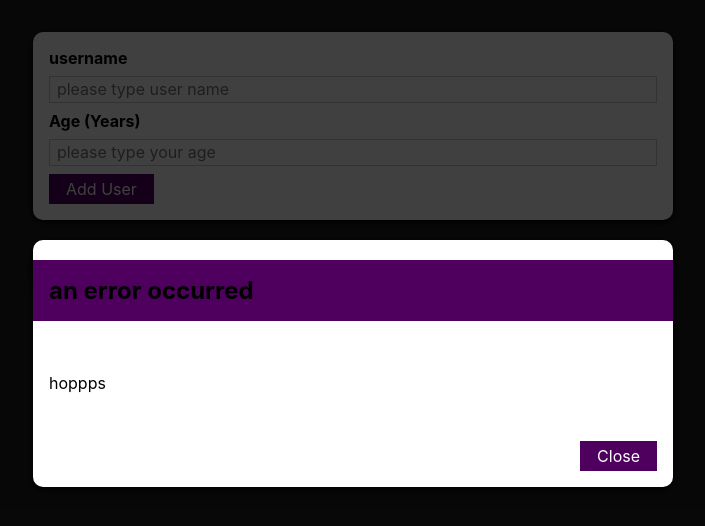
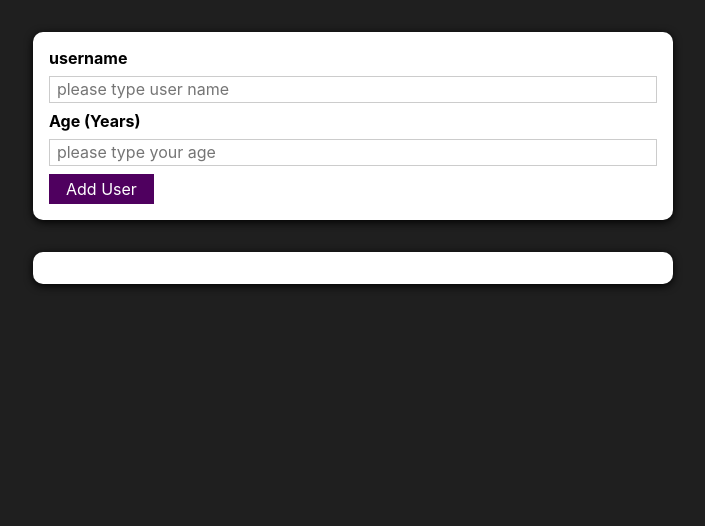
Before and after one commit to Ahanci/a-complete-basic-react-project, a React (Create React App) app: page / in a window 1280 px wide. Shown: the top 526 px of the page, without its empty margins (287-992 px from the left). Built offline with nearby package versions, Linux system fonts and the light colour scheme.

Commit message:
activateTheModalCloseButton

```diff
--- a/src/Components/UI/ErrorModal.js
+++ b/src/Components/UI/ErrorModal.js
@@ -6,7 +6,7 @@ import classes from './ErrorModal.module.css';
 const ErrorModal = props => {
     return (
         <div>
-            <div className={classes.backdrop} />
+            <div className={classes.backdrop} onClick={props.onConfirm} />
             <Card className={classes.modal} >
                 <header>
                     <h2 className={classes.header} > {props.title} </h2>
@@ -15,7 +15,7 @@ const ErrorModal = props => {
                     <p>{props.message}</p>
                 </div>
                 <footer className={classes.actions} >
-                    <Button> Close </Button>
+                    <Button onClick={props.onConfirm} > Close </Button>
 
                 </footer>
 
--- a/src/Components/Users/AddUser.js
+++ b/src/Components/Users/AddUser.js
@@ -5,23 +5,10 @@ import Button from "../UI/Button";
 import ErrorModal from "../UI/ErrorModal";
 
 const AddUser = props => {
+
     const [enteredUserName, setEnteredUserName] = useState('');
     const [enteredAge, setEnteredAge] = useState('');
-
-    const addUserHandler = (e) => {
-        e.preventDefault();
-        if (enteredUserName.trim().length === 0 || enteredAge.trim().length === 0) {
-            return;
-        }
-        if (+enteredAge < 1) {
-            return;
-        }
-        props.onAddUser(enteredUserName, enteredAge);
-
-        setEnteredAge('');
-        setEnteredUserName('');
-    }
-
+    const [error, setError] = useState();
     const userNameChangeHandler = e => {
         setEnteredUserName(e.target.value)
 
@@ -31,9 +18,46 @@ const AddUser = props => {
         setEnteredAge(e.target.value)
 
     }
+
+    const addUserHandler = (e) => {
+        e.preventDefault();
+
+        if (+enteredAge < 1) {
+            setError({
+                title: 'Invalid Age',
+                message: 'Please enter an Age which is bigger than 1 '
+            })
+            return;// BUNLAR KALACAK ÇÜNKÜ BU ŞART OLDUĞUNDA LİSTEYE EKLEME YAPILMASIN İSTİYORUM
+        };
+
+        if (enteredUserName.trim().length === 0 || enteredAge.trim().length === 0) {
+            setError({
+                title: 'Invalid Input',
+                message: 'please enter a valid name and age(values must not be empty)'
+            })
+            return;
+        }
+
+
+        props.onAddUser(enteredUserName, enteredAge);
+
+
+        console.log(enteredUserName, enteredAge);
+
+
+
+        setEnteredAge('');
+        setEnteredUserName('');
+    }
+
+    const errorHandler = () => {
+        setError(null); // this treaty as a falsy value and so that there will not be a modal
+    }
+
+
     return (
         <div>
-            <ErrorModal title='an error occurred' message='hoppps' />
+            {error && <ErrorModal title={error.title} message={error.message} onConfirm={errorHandler} />}
             <Card className={styles.input} >
                 <form onSubmit={addUserHandler}>
                     <label htmlFor="username">username</label>
@@ -58,8 +82,6 @@ const AddUser = props => {
 
             </Card>
         </div>
-
-
     )
 };
 
```
